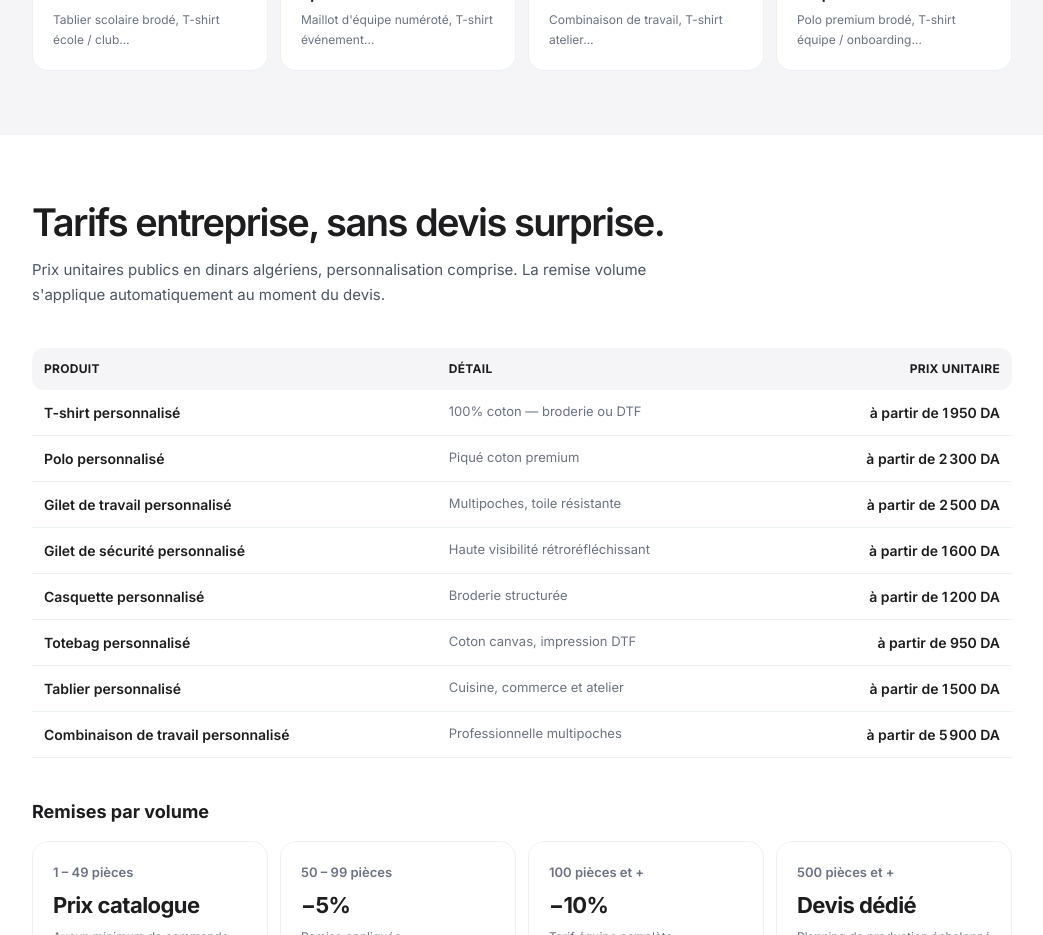
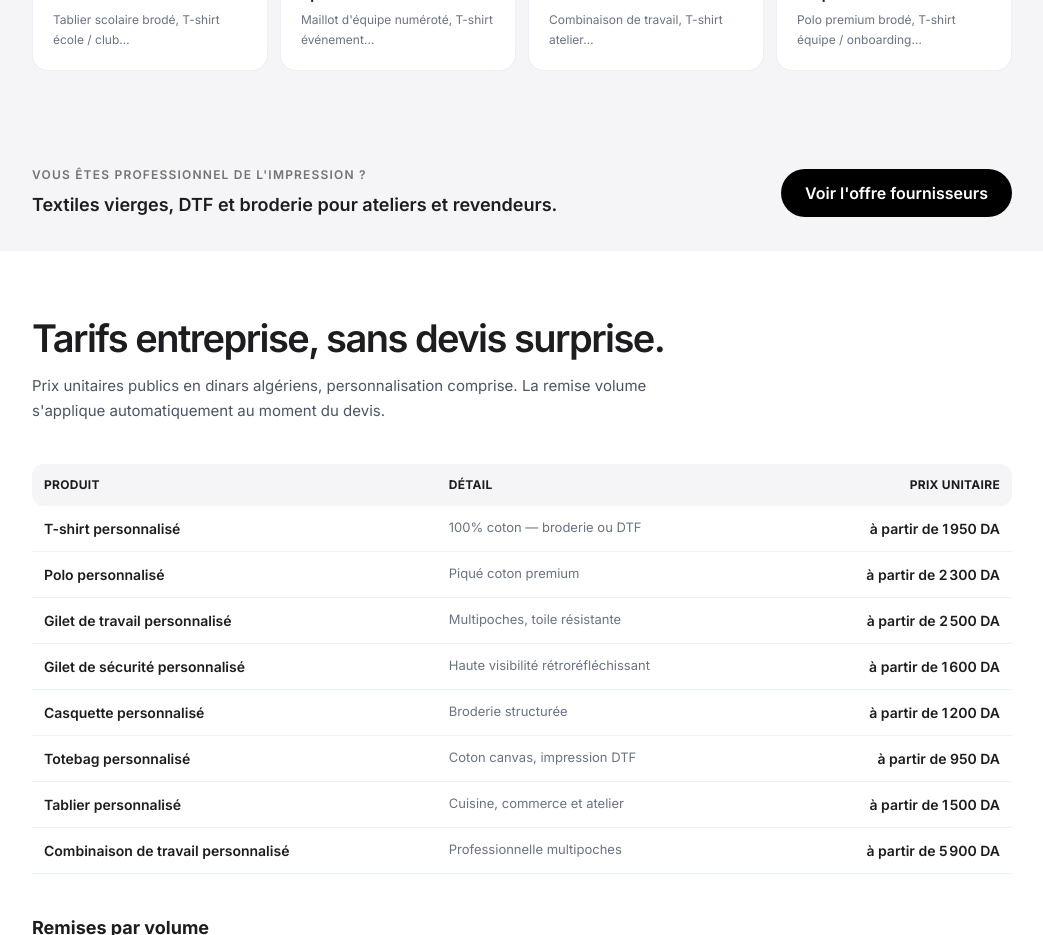
Before and after one commit to yakoumobi-sys/caractere.store, a Next.js app: page /entreprises in a window 1280 px wide. Shown: the part 1620-2555 px from the top of the page, without its empty margins (118-1161 px from the left). Built offline with nearby package versions, Linux system fonts and the light colour scheme; no server answers.

Commit message:
Link resellers and print shops to dedicated supplier page

```diff
--- a/app/entreprises/page.tsx
+++ b/app/entreprises/page.tsx
@@ -290,6 +290,16 @@ export default function EntreprisesPage() {
         </section>
 
         {/* ── TARIFS : contenu chiffré, le type de bloc que les IA citent ── */}
+        <aside className="bg-[#f5f5f7] px-6 py-8">
+          <div className="mx-auto flex max-w-[980px] flex-wrap items-center justify-between gap-4">
+            <div>
+              <p className="text-xs font-semibold uppercase tracking-widest text-neutral-500">Vous êtes professionnel de l'impression ?</p>
+              <p className="mt-2 text-lg font-semibold text-[#1d1d1f]">Textiles vierges, DTF et broderie pour ateliers et revendeurs.</p>
+            </div>
+            <Link href="/revendeurs-imprimeurs" className="rounded-full bg-black px-6 py-3 font-semibold text-white">Voir l'offre fournisseurs</Link>
+          </div>
+        </aside>
+
         <section id="tarifs" className="px-6 py-16 bg-white">
           <div className="max-w-[980px] mx-auto">
             <h2
```
